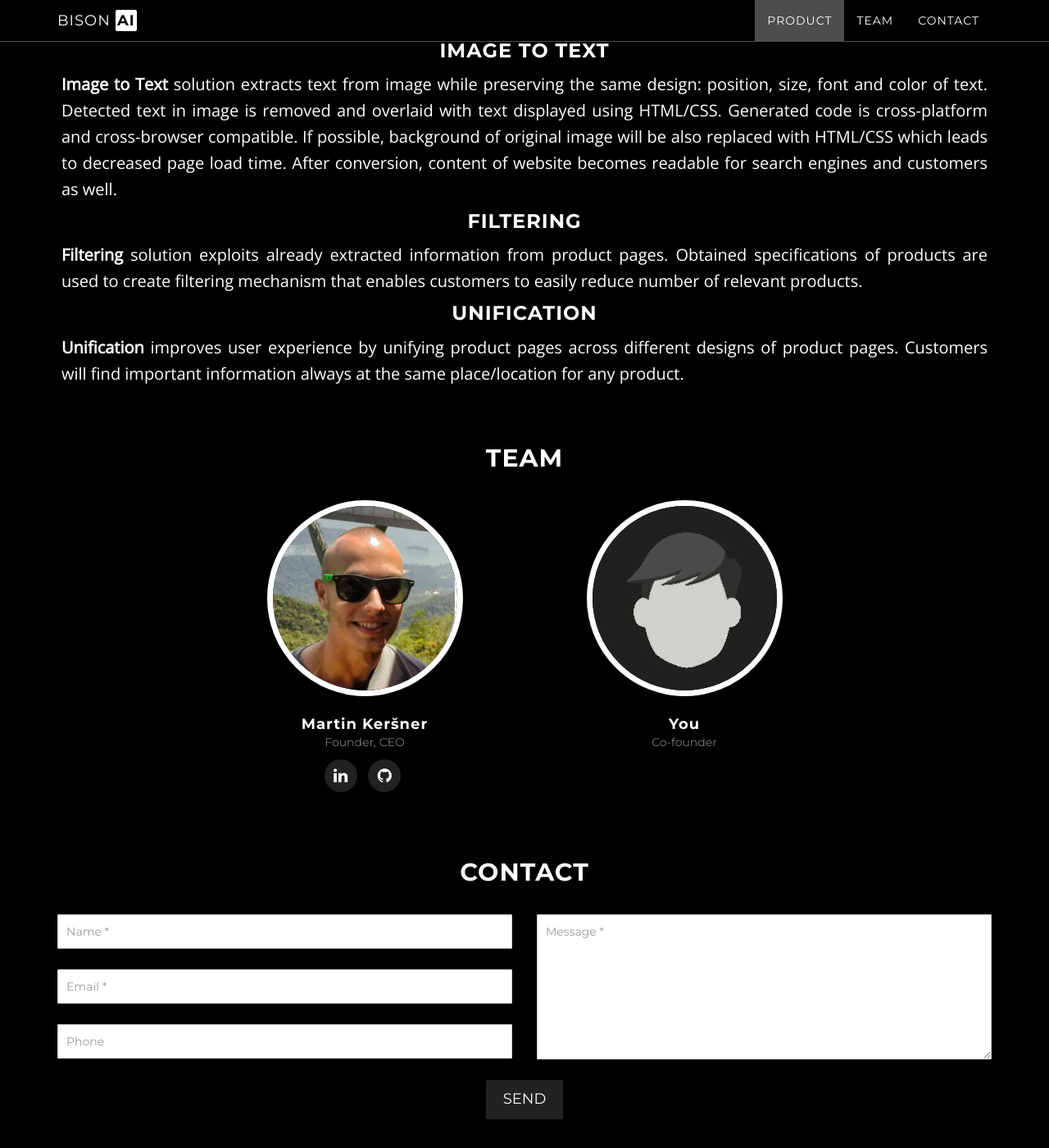
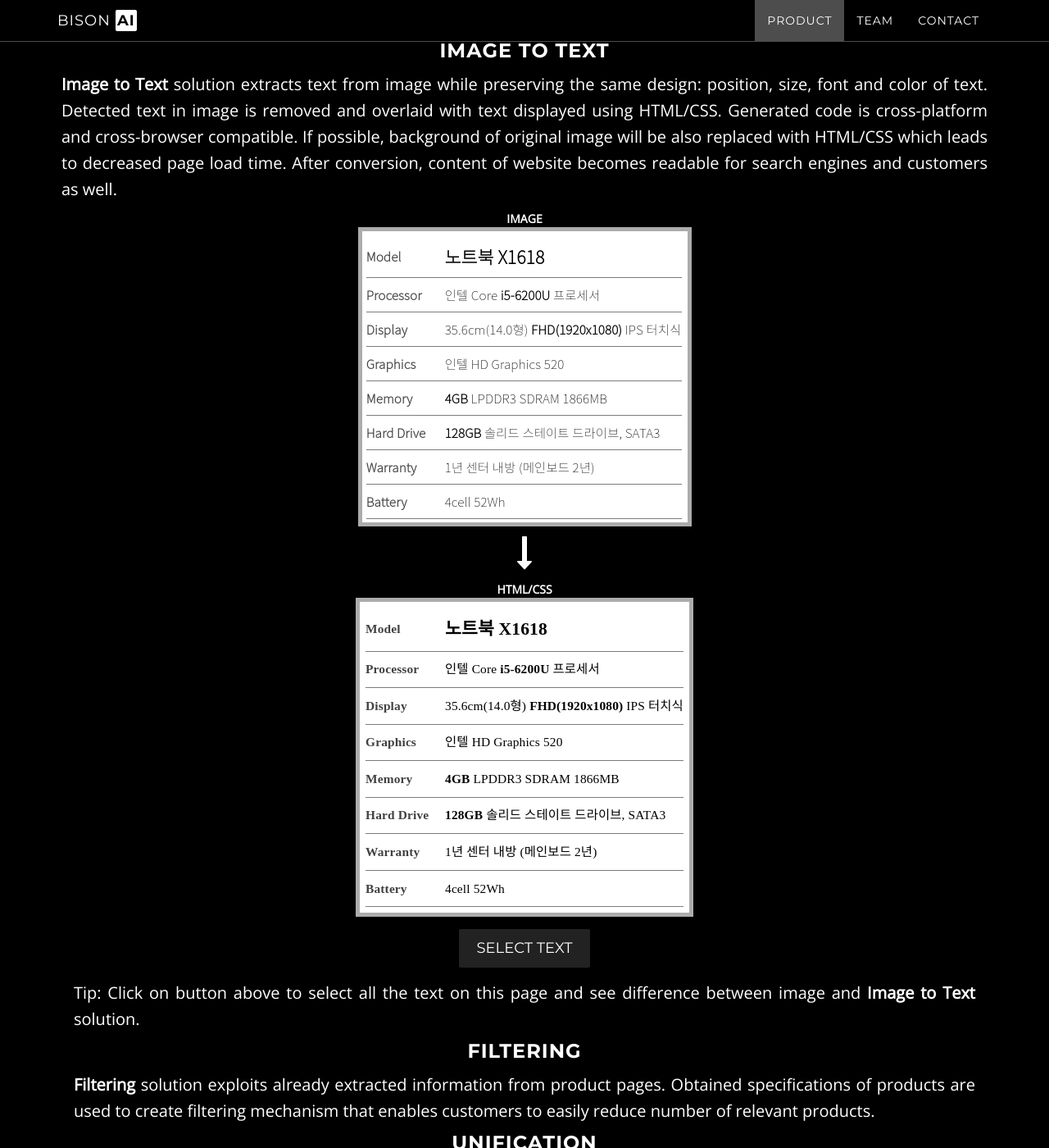
Before and after one commit to martinkersner/bisonai_www, a Jekyll site: the page built from index.html, in a window 1280 px wide and 1400 px high, scrolled down 1187 px. Shown: the whole window at 82% size. Built offline with Jekyll 4.4.1, drawn with Linux system fonts in a browser that asks for light colours; some web fonts are replaced.

Commit message:
example of image to text solution

```diff
--- a/_includes/product.html
+++ b/_includes/product.html
@@ -20,6 +20,58 @@
                 as well.
                 </p>
 
+                <div id="column-content">
+                  <div class="subsection">
+                    <span class="subsection-title">IMAGE</span>
+                    <img src="img/product_notebook.png" class="img-responsive" id="productnotebook" />
+                  </div>
+
+                  <span class="fa fa-long-arrow-right arrow"></span>
+
+                  <script>
+                    var arrow = document.getElementsByClassName("arrow")[0];
+                    arrow.classList.remove("fa-long-arrow-down");
+                    arrow.classList.remove("fa-long-arrow-right");
+
+                    if (window.screen.width < 994) {
+                      arrow.classList.add("fa-long-arrow-down");
+                      arrow.style.marginTop = "0.3em";
+                      arrow.style.marginBottom = "0.3em";
+                      arrow.style.display = "block";
+                    }
+                    else {
+                      arrow.classList.add("fa-long-arrow-right");
+                    }
+                  </script>
+
+                  <div class="subsection">
+                    <span class="subsection-title">HTML/CSS</span>
+                    <div id="table-container">
+                    <table>
+                      <tr> <td class="param">Model</td>            <td><span id="firstrow">노트북 X1618</span></td> </tr>
+
+                      <tr> <td class="param">Processor</td>        <td>인텔 Core <strong>i5-6200U</strong> 프로세서</td> </tr>
+
+                      <tr> <td class="param">Display</td>          <td>35.6cm(14.0형) <strong>FHD(1920x1080)</strong> IPS 터치식</td> </tr>
+
+                      <tr> <td class="param">Graphics</td>         <td>인텔 HD Graphics 520</td> </tr>
+
+                      <tr> <td class="param">Memory</td>           <td><strong>4GB</strong> LPDDR3 SDRAM 1866MB</td> </tr>
+
+                      <tr> <td class="param">Hard Drive</td>       <td><strong>128GB</strong> 솔리드 스테이트 드라이브, SATA3</td> </tr>
+
+                      <tr> <td class="param">Warranty</td>         <td>1년 센터 내방 (메인보드 2년)</td> </tr>
+
+                      <tr> <td class="param">Battery</td>          <td>4cell 52Wh</td> </tr>
+                    </table>
+                    </div>
+                  </div>
+                </div>
+                </div>
+
+                <button onclick="selectAllTextOnPage();" class="btn btn-xl" id="select-text-btn">Select text</button>
+                <p>Tip: Click on button above to select all the text on this page and see difference between image and <strong>Image to Text</strong> solution.</p>
+
                 <h3>Filtering</h3>
                 <p>
                 <strong>Filtering</strong> solution exploits already extracted information from product pages. Obtained specifications of products are used to create filtering mechanism that enables customers to easily reduce number of relevant products.
--- a/js/grayscale.js
+++ b/js/grayscale.js
@@ -9,6 +9,22 @@
 $('video').on('ended', function () {
     this.play();
 });
+
+// Select all text on page
+// Martin Kersner, 2016/08/28
+function selectElementContents(el) {
+    var range = document.createRange();
+    range.selectNodeContents(el);
+    var sel = window.getSelection();
+    sel.removeAllRanges();
+    sel.addRange(range);
+}
+
+function selectAllTextOnPage() {
+  //var el = document.getElementById("column-content");
+  var el = document.getElementsByTagName("body")[0];
+  selectElementContents(el);
+}
 
 // jQuery to collapse the navbar on scroll
 $(window).scroll(function() {
```
Also changed, not shown: _includes/css/grayscale.css (+96 -0 lines), img/product_notebook.png.
